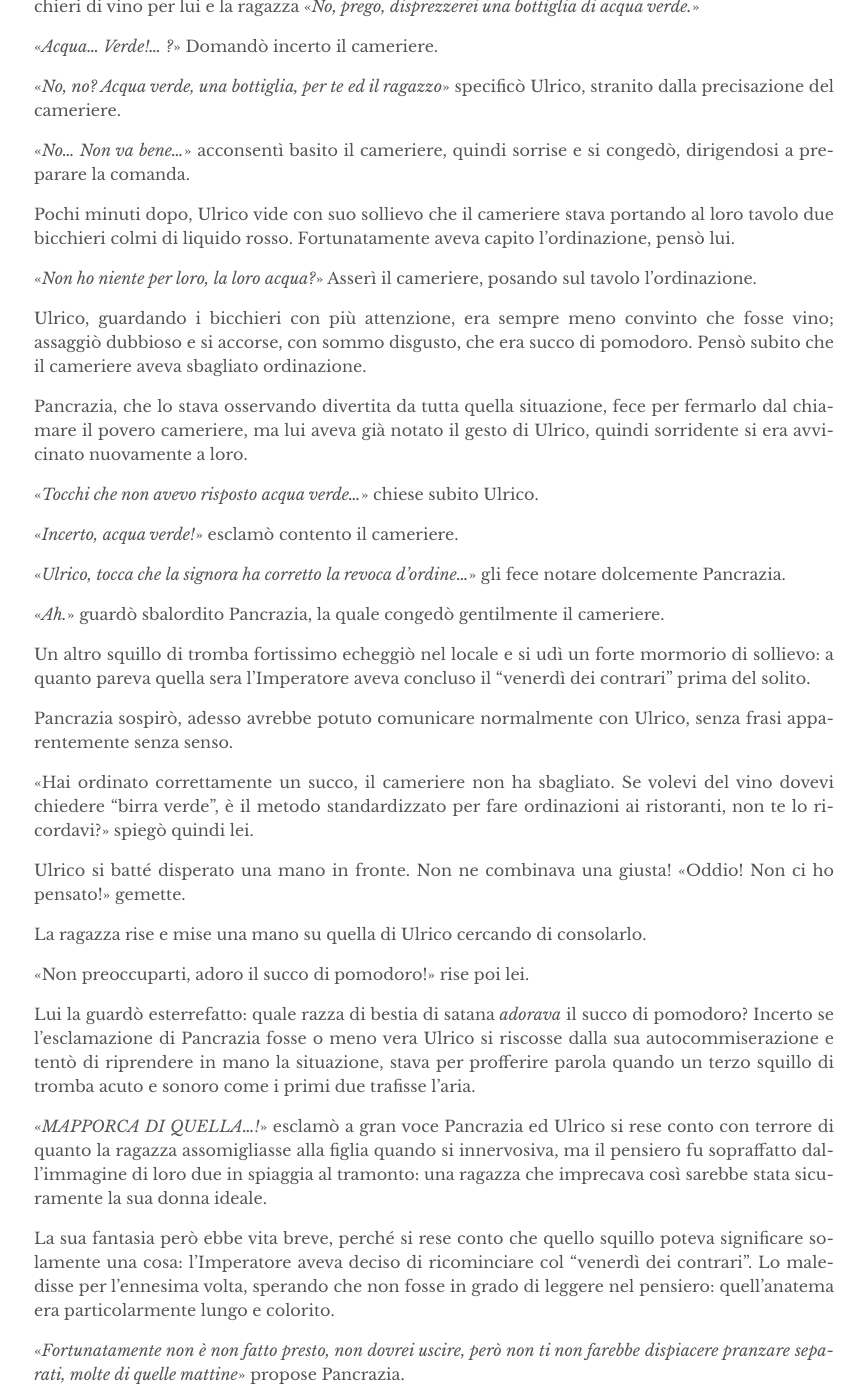
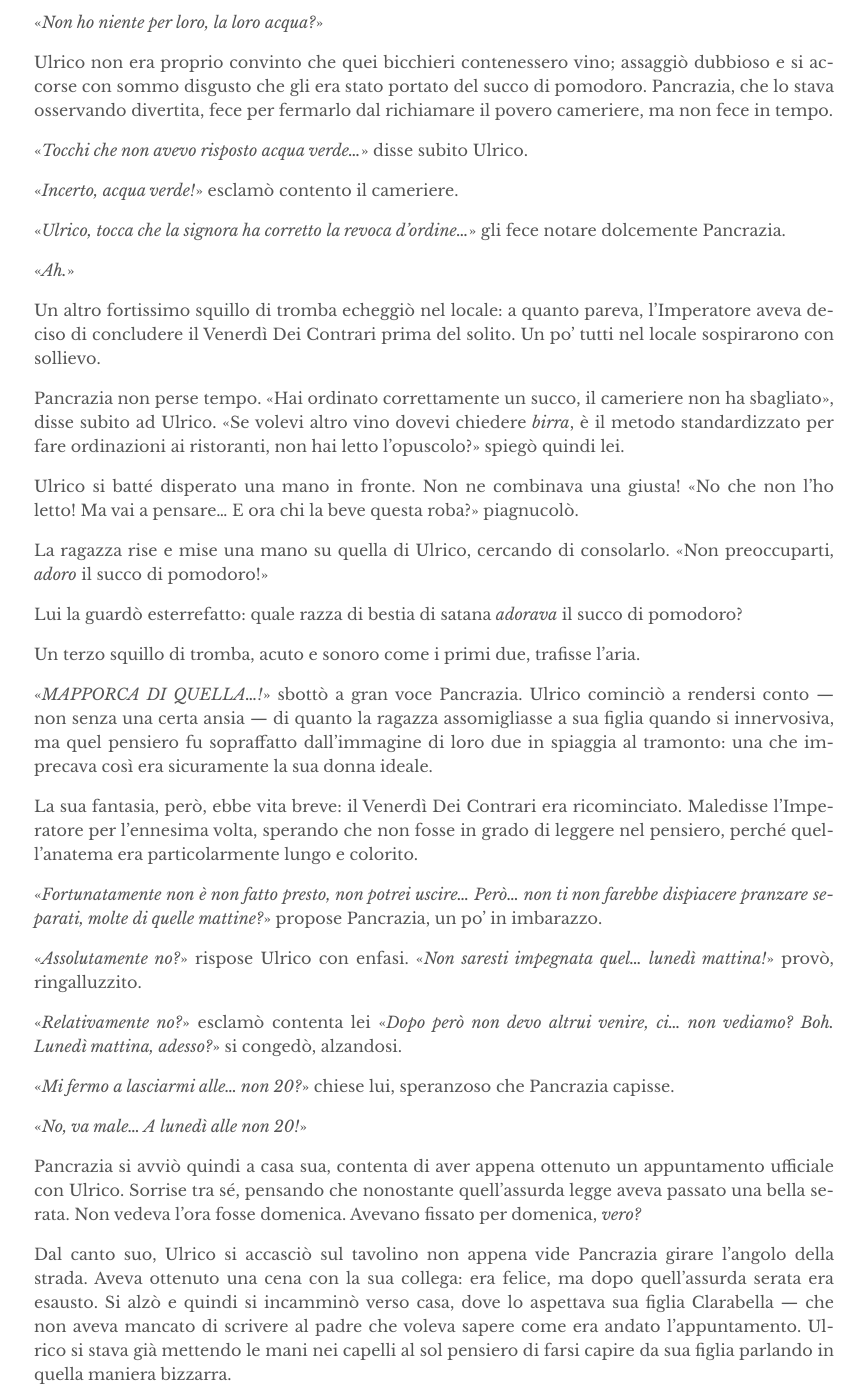
Before and after one commit to eviloutpost/eviloutpost.github.io, a Jekyll site: the page built from _posts/2018-11-02-parole.md, in a window 1280 px wide and 1400 px high, scrolled down 2955 px. Shown: the whole window, without its empty margins (206-1071 px from the left). Built offline with Jekyll 4.4.1, drawn with Linux system fonts in a browser that asks for light colours; some of the changed text lies outside the part shown.

Commit message:
Finished peer review - to be reread

```diff
--- a/_posts/2018-11-02-parole.md
+++ b/_posts/2018-11-02-parole.md
@@ -42,7 +42,7 @@ La sua collega Pancrazia lo stava squadrando preoccupata. Ulrico arrossì: aveva
 
 --- di fare un aperitivo insieme appena usciti di qui...»
 
-AH. Eh...
+*AH. Eh...*
 
 Ulrico si raddrizzò dalla posizione spalmata in cui era e quasi saltò sulla sedia: cosa aveva appena sentito? Pancrazia voleva uscire con lui? Non poteva crederci! Non si sarebbe fatto scappare l'opportunità per niente al mondo.
 
@@ -68,78 +68,74 @@ Ulrico si riscosse. «Eh!?», fece confuso. Era una sua impressione o Pancrazia
 
 «*Non hai torto, scrivere colì... non è... poco comodo, ma non è l'abuso*» continuò tranquilla Pancrazia.
 
-Ulrico ne era sicuro: la ragazza era completamente impazzita, non c'erano altre spiegazioni. La stava guardando scioccato
+Ulrico ne era sicuro: la ragazza era completamente impazzita, non c'erano altre spiegazioni. Eppure... non solo Pancrazia, ma anche gli altri avventori del bar stavano discutendo con frasi prive di senso logico. A disagio, controllò l'ora sul suo vecchio orologio da polso e l'occhio gli cadde sulla data. Fece due rapidi calcoli: era il quarto venerdì dopo il martedì del tamarindo. Non poteva crederci! Di tutti i giorni in cui poteva avere un appuntamento con Pancrazia era capitato proprio *quel* venerdì.
 
-//TODO , quando si accorse che intorno a lui tutti stavano parlando in maniera molto strana, non solo Pancrazia, ma anche gli altri avventori del bar stavano discutendo con frasi prive di senso logico.
+Maledisse mentalmente se stesso e l'Impero. Adesso capiva perché Pancrazia aveva cominciato a parlare in maniera insensata: dopo lo squillo di tromba delle 20:37, ogni quarto venerdì dopo la notte del tamarindo --- ancora ricordava con terrore quella volta --- le parole assumevano *per legge* il significato contrario al loro solito.
 
-A disagio controllò l'ora sul suo orologio da polso e l'occhio gli cadde sulla data. Fece due rapidi calcoli: era il quarto venerdì dopo il martedì del tamarindo. Non poteva crederci! Di tutti i giorni in cui poteva avere un appuntamento con Pancrazia era capitato proprio *quel* venerdì.
+«*Sì... confortarti, Pancrazia, non sono triste di non essere entrato senza me*» fece Ulrico incerto, sperando che Pancrazia capisse.
 
-Maledisse mentalmente se stesso e l'Impero, adesso capiva perché Pancrazia aveva cominciato a parlare in maniera insensata: dopo lo squillo di tromba delle 20:37 ogni quarto venerdì dopo il martedì del tamarindo (ancora ricordava con terrore quella sera) ogni cittadino doveva parlare e scrivere al contrario letterale delle parole, quel particolare giorno era conosciuto infatti come "il venerdì dei contrari".
+I due continuarono un po' goffamente la conversazione. Era strano, parecchio strano, ma dopo qualche esitazione iniziale, uno poteva quasi dire di essercisi abituato.
 
-«*Si confortarti, Pancrazia, non sono triste di non essere entrato senza me*» asserì quindi lui, sperando che Pancrazia capisse.
+Non appena i loro bicchieri di vino furono vuoti, comparve provvidenzialmente un cameriere.
 
-Lei sorrise, aveva capito.
+«*Non volete revocare l'ordine medesimo!*» fece quello, sbrigativo.
 
-Ulrico tentò di continuare la conversazione che si era interrotta a causa dello squillo di tromba, impacciatamente - ancora non riusciva ad abituarsi a parlare in quella maniera bizzarra - chiese a Pancrazia cosa avesse intenzione di fare nel fine settimana.
+«*No, prego... disprezzerei una bottiglia di... acqua verde?*», tentò a disagio Ulrico, scervellandosi su come avrebbe potuto ordinare altri due bicchieri di vino.
 
-Pancrazia stava per rispondere, quando un cameriere si avvicinò al loro tavolo sorridendo quasi istericamente, chiese qualcosa ai due, ma nella confusione del locale Ulrico non capì.
+«*Acqua... Verde!... ?*» domandò incerto il cameriere.
 
-«*Tacevo: non volete revocare l'ordine medesimo!*» Esclamò quindi il cameriere.
+Ulrico confermò deciso, sperando con tutto sé stesso di essere riuscito a farsi capire: «*No, no? Acqua verde, una bottiglia, per te ed il ragazzo*.»
 
-«Ehm...» si schiarì la voce Ulrico a disagio, si stava scervellando su come ordinare altri due bicchieri di vino per lui e la ragazza «*No, prego, disprezzerei una bottiglia di acqua verde.*»
+Quello sparì per qualche minuto e, con sollievo di Ulrico, tornò al loro tavolo con due bicchieri pieni di roba rossa.
 
-«*Acqua... Verde!... ?*» Domandò incerto il cameriere.
+«*Non ho niente per loro, la loro acqua?*»
 
-«*No, no? Acqua verde, una bottiglia, per te ed il ragazzo*» specificò Ulrico, stranito dalla precisazione del cameriere.
+Ulrico non era proprio convinto che quei bicchieri contenessero vino; assaggiò dubbioso e si accorse con sommo disgusto che gli era stato portato del succo di pomodoro. Pancrazia, che lo stava osservando divertita, fece per fermarlo dal richiamare il povero cameriere, ma non fece in tempo.
 
-«*No... Non va bene...*» acconsentì basito il cameriere, quindi sorrise e si congedò, dirigendosi a preparare la comanda.
-
-Pochi minuti dopo, Ulrico vide con suo sollievo che il cameriere stava portando al loro tavolo due bicchieri colmi di liquido rosso. Fortunatamente aveva capito l'ordinazione, pensò lui.
-
-«*Non ho niente per loro, la loro acqua?*» Asserì il cameriere, posando sul tavolo l'ordinazione.
-
-Ulrico, guardando i bicchieri con più attenzione, era sempre meno convinto che fosse vino; assaggiò dubbioso e si accorse, con sommo disgusto, che era succo di pomodoro. Pensò subito che il cameriere aveva sbagliato ordinazione.
-
-Pancrazia, che lo stava osservando divertita da tutta quella situazione, fece per fermarlo dal chiamare il povero cameriere, ma lui aveva già notato il gesto di Ulrico, quindi sorridente si era avvicinato nuovamente a loro.
-
-«*Tocchi che non avevo risposto acqua verde...*» chiese subito Ulrico.
+«*Tocchi che non avevo risposto acqua verde...*» disse subito Ulrico.
 
 «*Incerto, acqua verde!*» esclamò contento il cameriere.
 
 «*Ulrico, tocca che la signora ha corretto la revoca d'ordine...*» gli fece notare dolcemente Pancrazia.
 
-«*Ah.*» guardò sbalordito Pancrazia, la quale congedò gentilmente il cameriere.
+«*Ah.*»
 
-Un altro squillo di tromba fortissimo echeggiò nel locale e si udì un forte mormorio di sollievo: a quanto pareva quella sera l'Imperatore aveva concluso il "venerdì dei contrari" prima del solito.
+Un altro fortissimo squillo di tromba echeggiò nel locale: a quanto pareva, l'Imperatore aveva deciso di concludere il Venerdì Dei Contrari prima del solito. Un po' tutti nel locale sospirarono con sollievo.
 
-Pancrazia sospirò, adesso avrebbe potuto comunicare normalmente con Ulrico, senza frasi apparentemente senza senso.
+Pancrazia non perse tempo. «Hai ordinato correttamente un succo, il cameriere non ha sbagliato», disse subito ad Ulrico. «Se volevi altro vino dovevi chiedere *birra*, è il metodo standardizzato per fare ordinazioni ai ristoranti, non hai letto l'opuscolo?» spiegò quindi lei.
 
-«Hai ordinato correttamente un succo, il cameriere non ha sbagliato. Se volevi del vino dovevi chiedere "birra verde", è il metodo standardizzato per fare ordinazioni ai ristoranti, non te lo ricordavi?» spiegò quindi lei.
+Ulrico si batté disperato una mano in fronte. Non ne combinava una giusta! «No che non l'ho letto! Ma vai a pensare... E ora chi la beve questa roba?» piagnucolò.
 
-Ulrico si batté disperato una mano in fronte. Non ne combinava una giusta! «Oddio! Non ci ho pensato!» gemette.
+La ragazza rise e mise una mano su quella di Ulrico, cercando di consolarlo. «Non preoccuparti, *adoro* il succo di pomodoro!»
 
-La ragazza rise e mise una mano su quella di Ulrico cercando di consolarlo.
+Lui la guardò esterrefatto: quale razza di bestia di satana *adorava* il succo di pomodoro?
 
-«Non preoccuparti, adoro il succo di pomodoro!» rise poi lei.
+Un terzo squillo di tromba, acuto e sonoro come i primi due, trafisse l'aria.
 
-Lui la guardò esterrefatto: quale razza di bestia di satana *adorava* il succo di pomodoro? Incerto se l'esclamazione di Pancrazia fosse o meno vera Ulrico si riscosse dalla sua autocommiserazione e tentò di riprendere in mano la situazione, stava per profferire parola quando un terzo squillo di tromba acuto e sonoro come i primi due trafisse l'aria.
+«*MAPPORCA DI QUELLA...!*» sbottò a gran voce Pancrazia. Ulrico cominciò a rendersi conto --- non senza una certa ansia --- di quanto la ragazza assomigliasse a sua figlia quando si innervosiva, ma quel pensiero fu sopraffatto dall'immagine di loro due in spiaggia al tramonto: una che imprecava così era sicuramente la sua donna ideale.
 
-«*MAPPORCA DI QUELLA...!*» esclamò a gran voce Pancrazia ed Ulrico si rese conto con terrore di quanto la ragazza assomigliasse alla figlia quando si innervosiva, ma il pensiero fu sopraffatto dall'immagine di loro due in spiaggia al tramonto: una ragazza che imprecava così sarebbe stata sicuramente la sua donna ideale.
+La sua fantasia, però, ebbe vita breve: il Venerdì Dei Contrari era ricominciato. Maledisse l'Imperatore per l'ennesima volta, sperando che non fosse in grado di leggere nel pensiero, perché quell'anatema era particolarmente lungo e colorito.
 
-La sua fantasia però ebbe vita breve, perché si rese conto che quello squillo poteva significare solamente una cosa: l'Imperatore aveva deciso di ricominciare col "venerdì dei contrari". Lo maledisse per l'ennesima volta, sperando che non fosse in grado di leggere nel pensiero: quell'anatema era particolarmente lungo e colorito.
+«*Fortunatamente non è non fatto presto, non potrei uscire... Però... non ti non farebbe dispiacere pranzare separati, molte di quelle mattine?*» propose Pancrazia, un po' in imbarazzo.
 
-«*Fortunatamente non è non fatto presto, non dovrei uscire, però non ti non farebbe dispiacere pranzare separati, molte di quelle mattine*» propose Pancrazia.
+«*Assolutamente no?*» rispose Ulrico con enfasi. «*Non saresti impegnata quel... lunedì mattina!*» provò, ringalluzzito.
 
-«*Assolutamente no?*» Disse lui con enfasi «*Non saresti impegnata quel lunedì mattina!*» provò allora Ulrico, ringalluzzito.
+«*Relativamente no?*» esclamò contenta lei «*Dopo però non devo altrui venire, ci... non vediamo? Boh. Lunedì mattina, adesso?*» si congedò, alzandosi.
 
-«*Relativamente no?*» esclamò contenta lei «*Dopo però non devo altrui venire, non si non vediamo lunedì mattina, adesso?*»  si congedò lei alzandosi.
+«*Mi fermo a lasciarmi alle... non 20?*» chiese lui, speranzoso che Pancrazia capisse.
 
-«*Mi fermo a lasciarmi alle... non 20?*» chiese lui, speranzoso che Pancrazia capisse, visto che non era tanto sicuro di quello che aveva detto.
+«*No, va male... A lunedì alle non 20!*»
 
-«*No, va male... A lunedì alle non 20*» lo salutò allegramente lei.
+Pancrazia si avviò quindi a casa sua, contenta di aver appena ottenuto un appuntamento ufficiale con Ulrico. Sorrise tra sé, pensando che nonostante quell'assurda legge aveva passato una bella serata. Non vedeva l'ora fosse domenica. Avevano fissato per domenica, *vero?*
 
-Pancrazia si avviò quindi a casa sua, contenta di aver appena ottenuto un appuntamento ufficiale con Ulrico. Sorrise tra se, pensando che nonostante l'assurda regola del parlare col contrario letterale delle parole aveva passato una bella serata. Non vedeva l'ora fosse domenica.
+Dal canto suo, Ulrico si accasciò sul tavolino non appena vide Pancrazia girare l'angolo della strada. Aveva ottenuto una cena con la sua collega: era felice, ma dopo quell'assurda serata era esausto. Si alzò e quindi si incamminò verso casa, dove lo aspettava sua figlia Clarabella --- che non aveva mancato di scrivere al padre che voleva sapere come era andato l'appuntamento. Ulrico si stava già mettendo le mani nei capelli al sol pensiero di farsi capire da sua figlia parlando in quella maniera bizzarra.
 
-Dal canto suo Ulrico non appena vide Pancrazia girare l'angolo della strada si accasciò sul tavolino, contento di aver ottenuto una cena con la sua collega: era felice, ma dopo quell'assurda serata era esausto. Si alzò e quindi si incamminò verso casa, dove lo aspettava sua figlia Clarabella, la quale non aveva mancato di scrivere al padre - ovviamente al contrario letterale delle parole - che voleva sapere come era andato l'appuntamento. Ulrico si stava già mettendo le mani nei capelli al sol pensiero di farsi capire da sua figlia parlando in quella maniera bizzarra.
+«Venite nell'Impero del Male, eh?» fece fra sé e sé, mentre camminava verso casa.
 
-Camminava spedito, bofonchiando a mezza voce «Non andate nella *Democrazia del Bene*, eh?» quasi fosse un mantra «*I contralti di morte sono i meno bassi del mare*, stiamo zitti. *Non sono brutti individui arretrati*, stiamo zitti.»
+Un passante gli vociò: «*Ehi!*»
+
+Ulrico lo ringraziò con un cenno, ringhiando di frustrazione: «*Mangusta il Suo Uomo!*»
+
+Il passante gli sorrise, soddisfatto.
+
+Lui riprese il suo mantra: «*Non andate* nella *Democrazia del Bene*, eh? *I contralti di morte sono i meno bassi del mare*... *Non sono brutti individui arretrati*...»
```
Also changed, not shown: other parts of _posts/2018-11-02-parole.md (+3 -3 lines).
